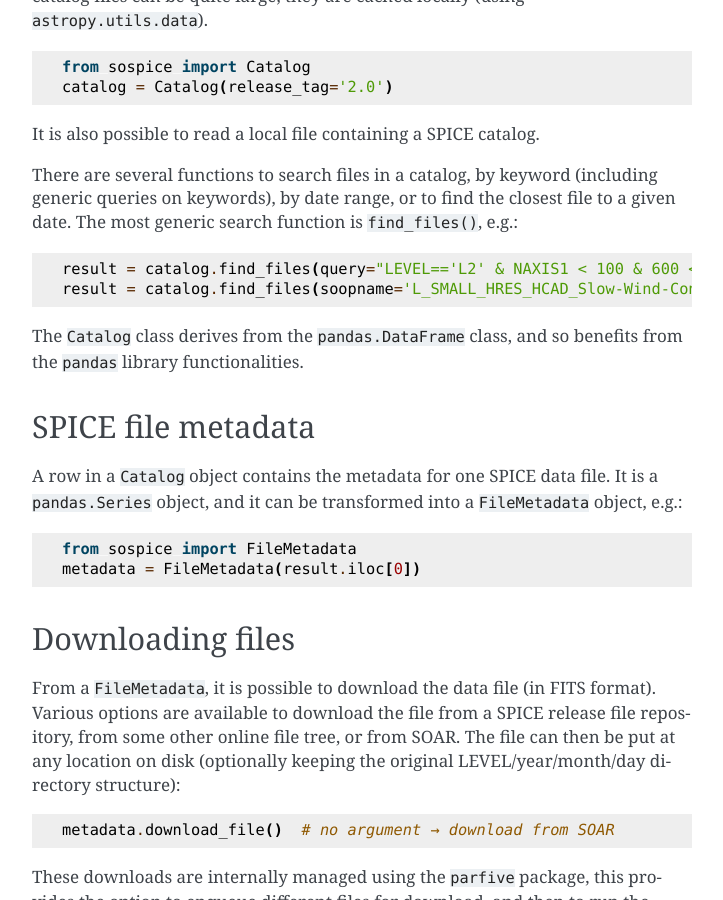
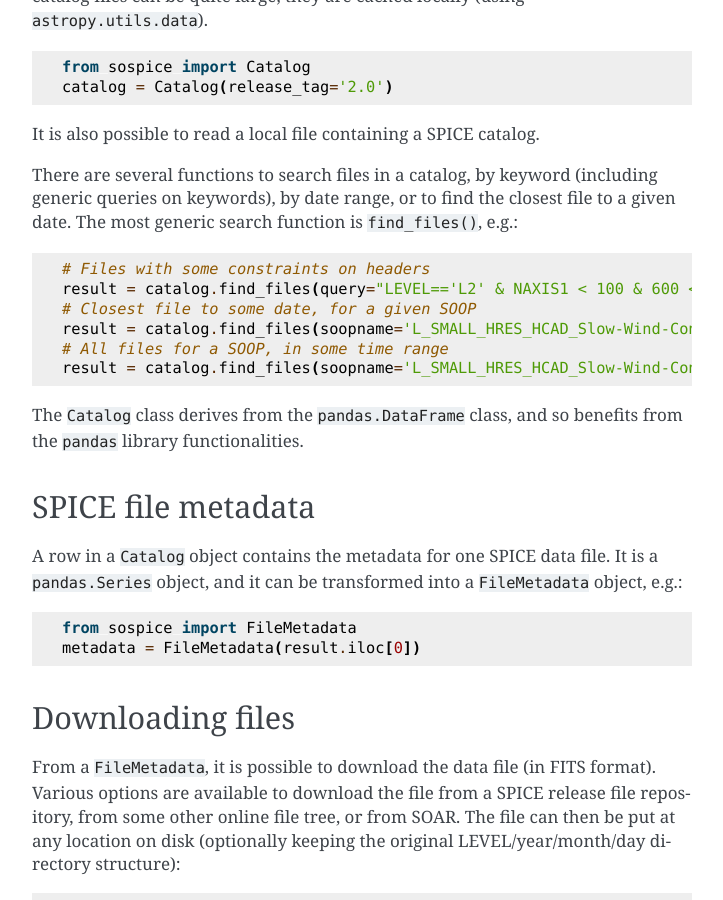
Before and after one commit to solo-spice/sospice, a Sphinx documentation site: the page built from docs/source/catalog.rst, in a window 1280 px wide and 900 px high, scrolled down 856 px. Shown: the whole window, without its empty margins (388-1111 px from the left). Built offline with Sphinx 7.4.7, drawn with Linux system fonts in a browser that asks for light colours; the version number could not be read and is left out.

Commit message:
Update documentation

```diff
--- a/docs/source/catalog.rst
+++ b/docs/source/catalog.rst
@@ -42,8 +42,12 @@ There are several functions to search files in a catalog, by keyword (including
 
 .. code-block:: python
 
+   # Files with some constraints on headers
    result = catalog.find_files(query="LEVEL=='L2' & NAXIS1 < 100 & 600 < CRVAL1 < 700")
+   # Closest file to some date, for a given SOOP
    result = catalog.find_files(soopname='L_SMALL_HRES_HCAD_Slow-Wind-Connection', closest_to_date='2022-03-21')
+   # All files for a SOOP, in some time range
+   result = catalog.find_files(soopname='L_SMALL_HRES_HCAD_Slow-Wind-Connection', date_min='2022-03-01', date_max='2022-04-01')
 
 The ``Catalog`` class derives from the ``pandas.DataFrame`` class, and so benefits from the ``pandas`` library functionalities.
 
```
